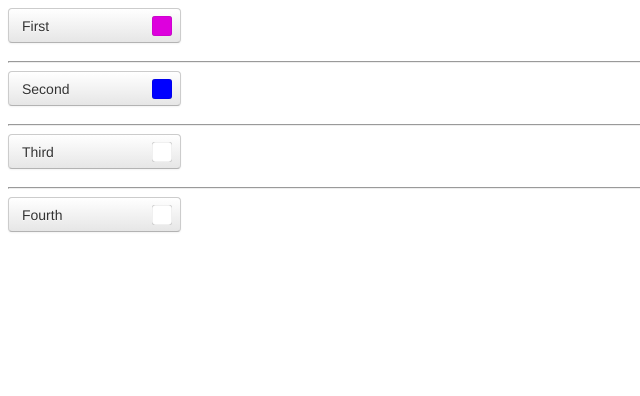
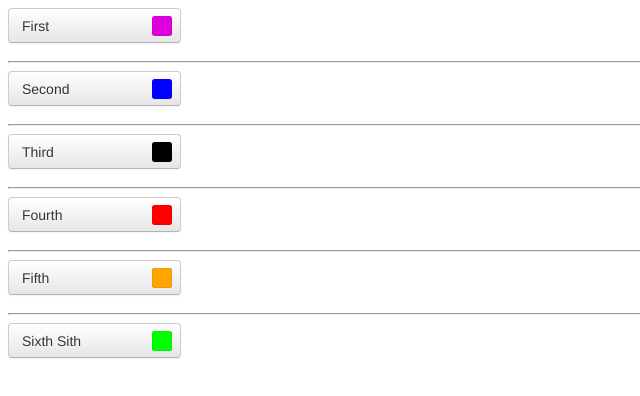
Before and after one commit to idooo/colours, a website: page index.html in a window 1280 px wide. Shown: the whole page, without its empty margins (0-640 px from the left). Drawn offline with nearby package versions, Linux system fonts and the light colour scheme.

Commit message:
Options, changing options in runtime

```diff
--- a/index.html
+++ b/index.html
@@ -38,7 +38,7 @@
             <div data-provide="ido-colours"
                  data-color="blue"
                  data-name="background_color"
-                 data-palette="red, white, blue"
+                 data-palette="orange, lime, vodka"
                     >
                 Second
             </div>
@@ -55,6 +55,23 @@
                 Fourth
             </div>
 
+            <hr>
+
+            <div data-provide="ido-colours"
+                 data-palette="orange, lime, vodka"
+                    >
+                Fifth
+            </div>
+
+            <hr>
+
+            <div id="colorpicker6"
+                 data-provide="ido-colours"
+                 data-palette="orange, lime, vodka"
+                    >
+                Sixth
+            </div>
+
         </article>
 
 		<script src="js/ido.colours.js"></script>
@@ -68,8 +85,17 @@
                $('#colorpicker4').idoColours({
                    'color': 'red',
                    'name': 'example_name',
-                   'palette': ['red', 'green', 'black']
+                   'palette': ['red', 'green', 'blue'],
+                   'onChangeColor': function(a,b,color) {
+                        alert('change: ' + color);
+                   },
+                   'onSelectColor': function(a,b,color) {
+                        alert('select: ' + color);
+                   }
                });
+
+               $('#colorpicker6').idoColours('color', 'lime') ;
+               $('#colorpicker6').idoColours('caption', 'Sixth Sith');
 
            });
 
--- a/js/ido.colours.js
+++ b/js/ido.colours.js
@@ -1,27 +1,15 @@
-/* ============================================================
- * ido colour picker
+/*!
+ * ido Colours 0.8.0
+ * http://shteinikov/p/colours
+ * MIT licensed
  *
- * Create custom styled color picker for RE:Search data project
- * based on jQuery element:
- *    $('#example').researchColorPicker();
- *
- * Use data fields for settings:
- *  <div id="example"
-         data-color="#red"
-         data-name="cma_color_header"
-         data-palette="#red, #green, #0000ff"
-    >
-         Background color
-    </div>
-
- * ... where data-name is hidden form field name
- *
- * ============================================================ */
+ * Alex Shteinikov, http://shteinikov.com
+ */
 
 (function($) {
     'use strict';
 
-    var IdoColourPicker = function(element) {
+    var IdoColourPicker = function(element, options) {
         var that = this;
 
         this.popup_class = 'ido_colour_popup';
@@ -29,18 +17,22 @@
 
         this.$element = $(element);
         this.$popup = undefined;
+        this.$color = undefined;
+        this.$caption = undefined;
         this.$input = undefined;
         this.isOpen = false;
 
-        // Default values
-        this.caption = this.$element.text();
-        this.color = this.$element.data('color') || 'white';
-        this.name = this.$element.data('name') || 'color';
-        this.palette = this.$element.data('palette') || 'black, white';
+        this.caption = options.caption || this.$element.text();
+        this.name = options.name || this.$element.data('name') || 'color';
+        this.palette = this._parsePalette(options.palette || this.$element.data('palette') || 'black, white');
+        this.color = options.color || this.$element.data('color') || this.palette[0];
 
         // Callbacks
-        this.onSelectColor = undefined;
-        this.onChangeColor = undefined;
+        this.onSelectColor = options.onSelectColor || function(){};
+        this.onChangeColor = options.onChangeColor || function(){};
+        this.onPaletteClick = options.onPaletteClick || function(){};
+        this.onPaletteOver = options.onPaletteOver || function(){};
+        this.onPaletteOut = options.onPaletteOut || function(){};
 
         this.init();
 
@@ -72,8 +64,9 @@
          * field), bind events
          */
         init: function () {
-            var that = this,
-                $caption = $('<div/>').addClass('rcp_caption').text(this.caption);
+            var that = this;
+
+            this.$caption = $('<div/>').addClass('rcp_caption').text(this.caption);
 
             this.$element
                 .addClass(this.element_class)
@@ -85,9 +78,11 @@
                 .attr('name', this.name)
                 .val(this.color);
 
-            this.$element.append([$caption, this.$color, this.$input]);
+            this.$element.append([this.$caption, this.$color, this.$input]);
 
             this.$popup = that.createPopup();
+
+            this._bindCallbacks();
 
             this.$element.on('click', function() {
                 that.changePopupPosition();
@@ -99,7 +94,18 @@
                     that.openPopup();
                 }
             });
+
             return this;
+        },
+
+        refresh: function() {
+            this.$color.css('background-color', this.color);
+            this.$input.val(this.color);
+
+            this.$input.attr('name', this.name);
+            this.$caption.text(this.caption);
+
+            this.palette = this._parsePalette(this.palette);
         },
 
         /*
@@ -122,15 +128,26 @@
             return result;
         },
 
-        /*
-         * Helper for callbacks
-         */
-        _callback: function(callback_name) {
-            // Execute callback if defined
-            if (typeof this[callback_name] !== 'undefined') {
-                return this[callback_name]();
+        _parsePalette: function(palette) {
+
+            if (Array.isArray(palette)) {
+                return palette;
             }
-            return false;
+
+            var colors = palette.split(',');
+            for (var i=0; i<colors.length; i++) {
+                colors[i] = $.trim(colors[i]);
+            }
+
+            return colors;
+        },
+
+        _bindCallbacks: function() {
+            var items = this.$popup.find('> div');
+
+            items.on('click', this.onPaletteClick);
+            items.on('mouseover', this.onPaletteOver);
+            items.on('mouseout', this.onPaletteOut);
         },
 
         /*
@@ -138,11 +155,10 @@
          */
         createPopup: function(){
             var $popup = $('<div/>').addClass(this.popup_class).hide(),
-                colors = this.palette.split(','),
                 that = this;
 
-            for (var i=0; i<colors.length; i++) {
-                var $color_button = $('<div/>').css('background-color', $.trim(colors[i]));
+            for (var i=0; i<that.palette.length; i++) {
+                var $color_button = $('<div/>').css('background-color', that.palette[i]);
 
                 $color_button.on('click', function(e){
                     var color = $(this).css('background-color'),
@@ -154,10 +170,10 @@
                     that.closePopup();
 
                     // Callbacks
-                    that._callback('onSelectColor');
+                    that.onSelectColor(that, this, that._rgb2hex(color));
 
                     if (oldcolor !== color) {
-                        that._callback('onChangeColor');
+                        that.onChangeColor(that, this, that._rgb2hex(color));
                     }
 
                     e.stopPropagation();
@@ -215,19 +231,23 @@
         }
     };
 
-    $.fn.idoColours = function() {
+    $.fn.idoColours = function(option, val) {
 
-        var chain = this.each(function () {
+        return this.each(function () {
 
             var $this = $(this),
-                data = $this.data('idoColours');
+                data = $this.data('idoColours'),
+                options = typeof option === 'object' && option;
 
             if (!data) {
-                $this.data('idoColours', new IdoColourPicker(this));
+                $this.data('idoColours', (data = new IdoColourPicker(this, $.extend({}, options))));
             }
+            if (typeof option === 'string') {
+                data[option] = val;
+                data.refresh();
+            }
+
         });
-
-        return chain;
     };
 
     $('[data-provide="ido-colours"]').idoColours();
```
Also changed, not shown: dist/ido.colours.min.css, dist/ido.colours.min.js.
